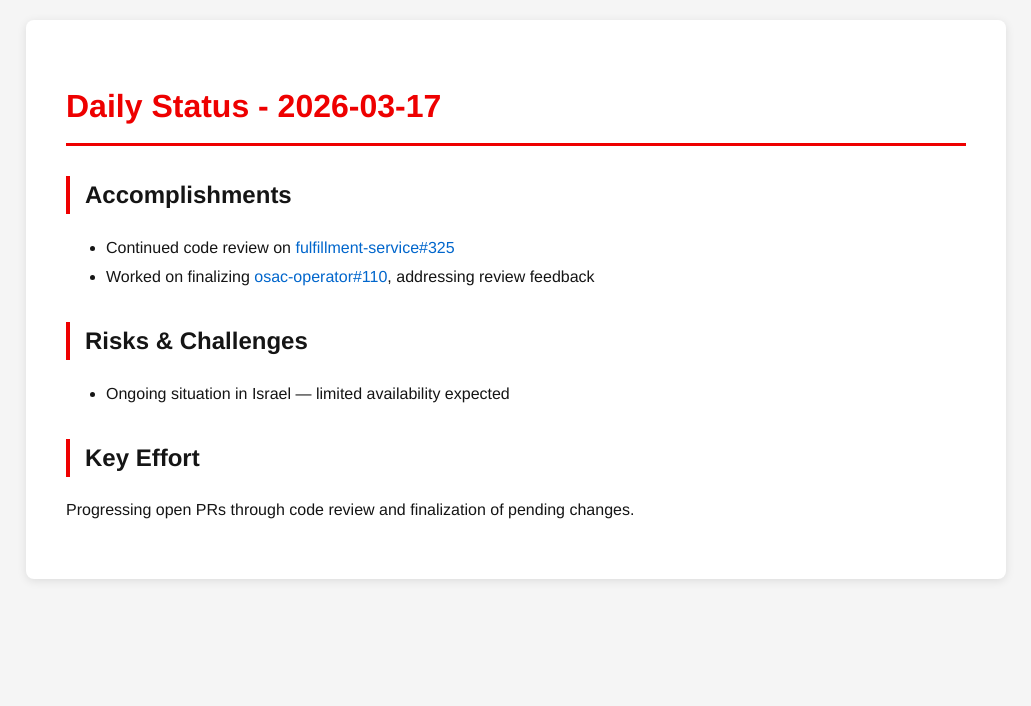
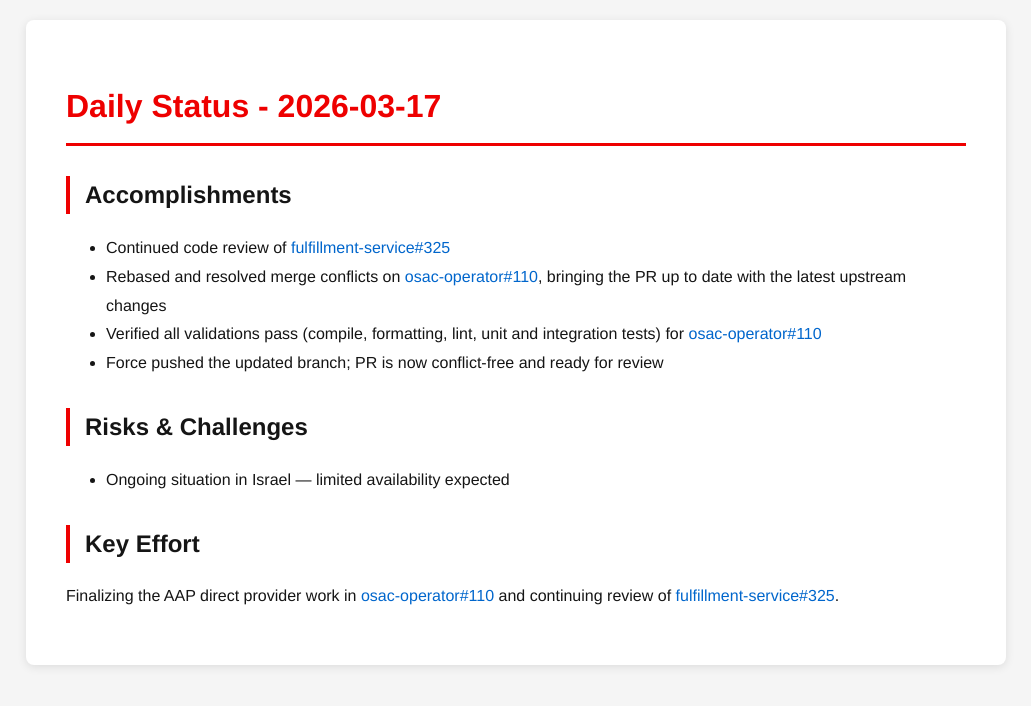
Before and after one commit to tzvatot/daily-status, a Jekyll site: the page built from 2026-03-17.md, in a window 1280 px wide. Shown: the top 706 px of the page, without its empty margins (124-1155 px from the left). Built offline with Jekyll 4.4.1, drawn with Linux system fonts in a browser that asks for light colours.

Commit message:
Daily status update - 2026-03-17

```diff
--- a/2026-03-17.md
+++ b/2026-03-17.md
@@ -7,11 +7,13 @@ date: 2026-03-17
 # Daily Status - 2026-03-17
 
 ## Accomplishments
-- Continued code review on [fulfillment-service#325](https://github.com/osac-project/fulfillment-service/pull/325)
-- Worked on finalizing [osac-operator#110](https://github.com/osac-project/osac-operator/pull/110), addressing review feedback
+- Continued code review of [fulfillment-service#325](https://github.com/osac-project/fulfillment-service/pull/325)
+- Rebased and resolved merge conflicts on [osac-operator#110](https://github.com/osac-project/osac-operator/pull/110), bringing the PR up to date with the latest upstream changes
+- Verified all validations pass (compile, formatting, lint, unit and integration tests) for [osac-operator#110](https://github.com/osac-project/osac-operator/pull/110)
+- Force pushed the updated branch; PR is now conflict-free and ready for review
 
 ## Risks & Challenges
 - Ongoing situation in Israel — limited availability expected
 
 ## Key Effort
-Progressing open PRs through code review and finalization of pending changes.
+Finalizing the AAP direct provider work in [osac-operator#110](https://github.com/osac-project/osac-operator/pull/110) and continuing review of [fulfillment-service#325](https://github.com/osac-project/fulfillment-service/pull/325).
```
